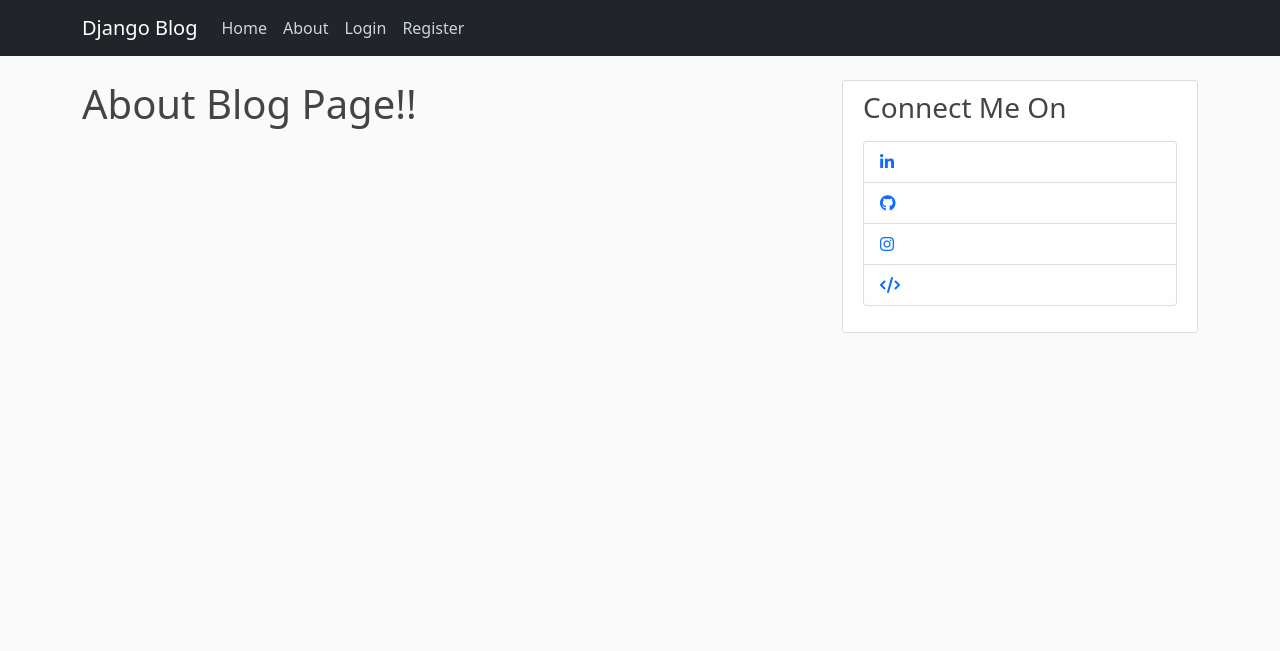
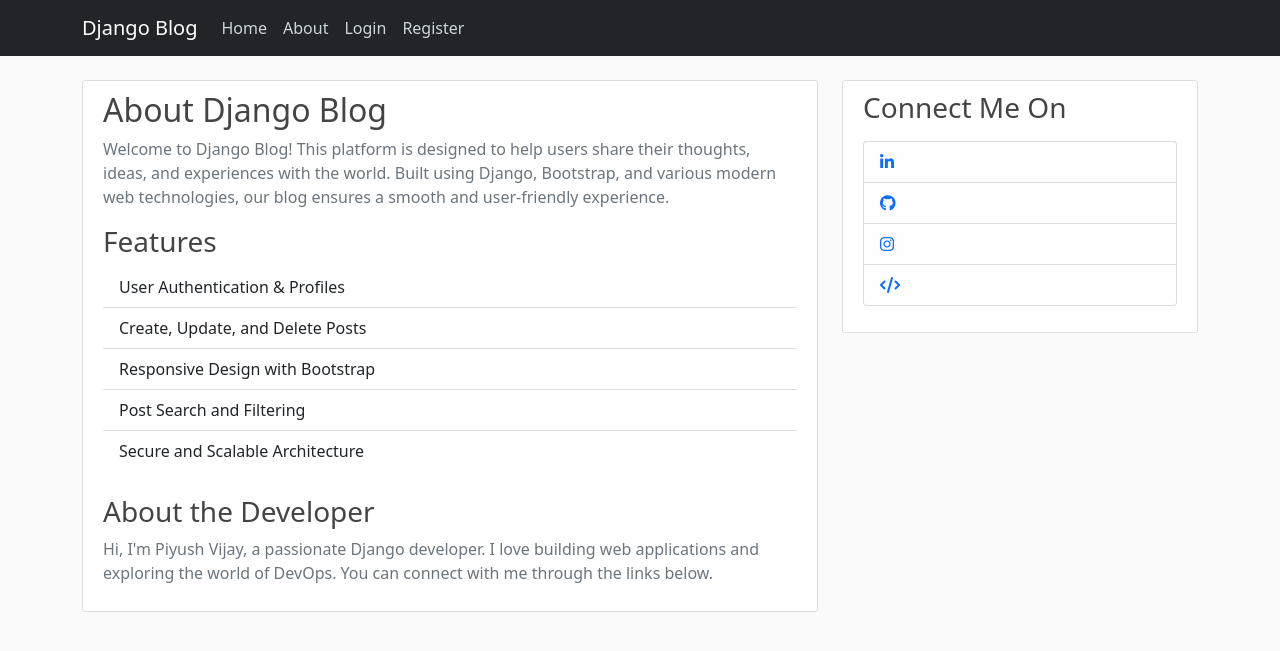
Before and after one commit to piyushvijay28/Django_Blog_App, a Django app: page /about/ in a window 1280 px wide. Shown: the top 651 px of the page. Run offline with Django 5.2, Linux system fonts and the light colour scheme; some libraries are stand-ins or nearby versions.

Commit message:
commit before review

```diff
--- a/blog/templates/blog/about.html
+++ b/blog/templates/blog/about.html
@@ -1,6 +1,33 @@
 {% extends "blog/base.html" %}
 {% block content %}
+    <div class="content-section">
+        <h2>About Django Blog</h2>
+        <p class="text-muted">
+            Welcome to Django Blog! This platform is designed to help users share their thoughts, ideas, and experiences
+            with the world. Built using Django, Bootstrap, and various modern web technologies, our blog ensures a smooth
+            and user-friendly experience.
+        </p>
 
-    <h1>About Blog Page!!</h1>
+        <h3>Features</h3>
+        <ul class="list-group list-group-flush">
+            <li class="list-group-item">User Authentication & Profiles</li>
+            <li class="list-group-item">Create, Update, and Delete Posts</li>
+            <li class="list-group-item">Responsive Design with Bootstrap</li>
+            <li class="list-group-item">Post Search and Filtering</li>
+            <li class="list-group-item">Secure and Scalable Architecture</li>
+        </ul>
 
+        <h3 class="mt-4">About the Developer</h3>
+        <p class="text-muted">
+            Hi, I'm Piyush Vijay, a passionate Django developer. I love building web applications and exploring the world of DevOps.
+            You can connect with me through the links below.
+        </p>
+    </div>
 {% endblock content %}
+
+        {% comment %} {% extends "blog/base.html" %}
+        {% block content %}
+
+            <h1>About Blog Page!!</h1>
+
+        {% endblock content %} {% endcomment %}
```
Also changed, not shown: blog/templates/blog/home.html (+21 -9 lines), db.sqlite3, media/profile_pics/FjU2lkcWYAgNG6d.jpg (added), media/profile_pics/games_of_thrones.jpg (added), media/profile_pics/imagessss.jpeg (added), media/profile_pics/india.jpeg (added), media/profile_pics/pexels-sulimansallehi-1704488.jpg (added).
